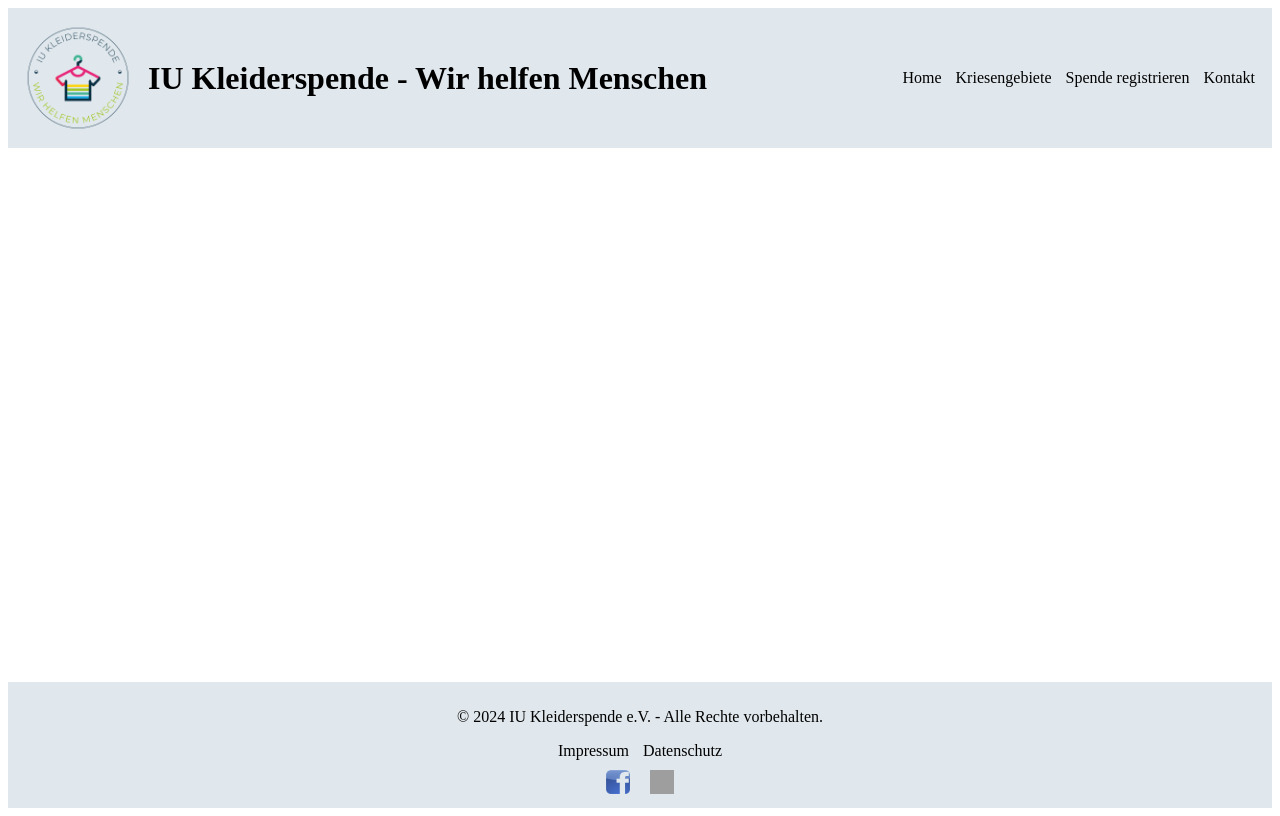
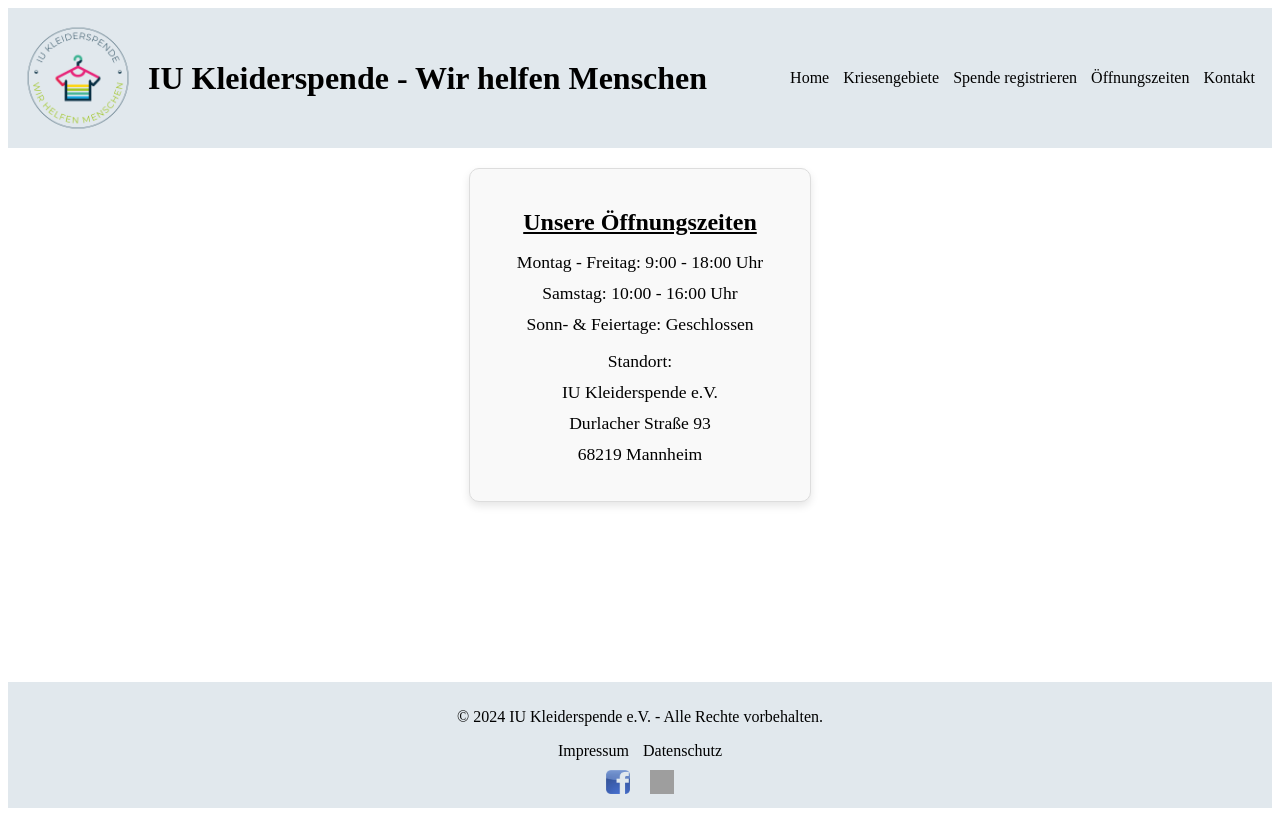
Before and after one commit to Yupi7/kleiderspende, a Vue app: page /oeffnungszeiten in a window 1280 px wide. Built offline with nearby package versions, Linux system fonts and the light colour scheme; grey boxes are pictures that could not be loaded.

Commit message:
öffnungszeiten und optimierung

```diff
--- a/src/components/DonationForm.vue
+++ b/src/components/DonationForm.vue
@@ -27,7 +27,7 @@ export default {
 
 <template>
   <div class="donation-form">
-    <h2>Kleiderspende registrieren</h2>
+    <h2><u>Kleiderspende registrieren</u></h2>
     <form @submit.prevent="submitForm">
       <label>
         Übergabeoption:
--- a/src/components/Header.vue
+++ b/src/components/Header.vue
@@ -15,6 +15,7 @@ export default {
         <li><router-link to="/">Home</router-link></li>
         <li><router-link to="/kriesengebiete">Kriesengebiete</router-link></li>
         <li><router-link to="/spende">Spende registrieren</router-link></li>
+        <li><router-link to="/oeffnungszeiten">Öffnungszeiten</router-link></li>
         <li><router-link to="/kontakt">Kontakt</router-link></li>
       </ul>
     </nav>
--- a/src/components/Home.vue
+++ b/src/components/Home.vue
@@ -6,7 +6,7 @@ export default {
 
 <template>
   <div class="home">
-    <h2>Willkommen bei der IU Kleiderspende</h2>
+    <h2><u>Willkommen bei der IU Kleiderspende</u></h2>
     <p>
       Wir haben es uns zur Aufgabe gemacht, Menschen in Not zu helfen.
       Sie können nun ein Teil davon werden!
--- a/src/router/index.js
+++ b/src/router/index.js
@@ -5,6 +5,7 @@ import Contact from '../views/Contact.vue';
 import Areas from '../views/Areas.vue';
 import Impressum from '../views/Impressum.vue'
 import Datenschutz from '../views/Datenschutz.vue'
+import BusinessHours from '../views/BusinessHours.vue'
 
 const routes = [
   {
@@ -36,6 +37,11 @@ const routes = [
     path: '/datenschutz',
     name: 'Datenschutz',
     component: Datenschutz
+  },
+  {
+    path: '/oeffnungszeiten',
+    name: 'Öffnungszeiten',
+    component: BusinessHours
   }
 ];
 
--- a/src/views/Areas.vue
+++ b/src/views/Areas.vue
@@ -5,8 +5,8 @@ export default {
 </script>
 
 <template>
-  <div class="areas">
-    <h2>Gebiete die wir unterstützen</h2>
+  <div class="areas-box">
+    <h2><u>Gebiete die wir unterstützen</u></h2>
     <h3>
       Nordafrika:
     </h3>
@@ -59,9 +59,14 @@ export default {
 </template>
 
 <style>
-.areas {
+.areas-box {
+   background-color: #f9f9f9;
+  border: 1px solid #ddd;
+  border-radius: 10px;
+  padding: 20px;
+  box-shadow: 0 4px 8px rgba(0, 0, 0, 0.1);
+  width: 500px;
   text-align: center;
-  padding: 20px;
 }
 
 .areas h2 {
--- /dev/null
+++ b/src/views/BusinessHours.vue
@@ -0,0 +1,49 @@
+<script>
+export default {
+  name: 'BusinessHours'
+}
+</script>
+
+<template>
+    <div class="business-hours-box">
+        <h2><u>Unsere Öffnungszeiten</u></h2>
+        <ul>
+            <li>Montag - Freitag: 9:00 - 18:00 Uhr</li>
+            <li>Samstag: 10:00 - 16:00 Uhr</li>
+            <li>Sonn- & Feiertage: Geschlossen<br /></li>
+        </ul>
+        <ul>
+            <li>Standort:</li>
+            <li>IU Kleiderspende e.V.</li>
+            <li>Durlacher Straße 93</li>
+            <li>68219 Mannheim</li>
+        </ul>
+    </div>
+</template>
+
+<style>
+.business-hours-box {
+  background-color: #f9f9f9;
+  border: 1px solid #ddd;
+  border-radius: 10px;
+  padding: 20px;
+  box-shadow: 0 4px 8px rgba(0, 0, 0, 0.1);
+  width: 300px;
+  text-align: center;
+}
+
+.business-hours-box h2 {
+  margin-bottom: 15px;
+  font-size: 1.5em;
+}
+
+.business-hours-box ul {
+  list-style: none;
+  padding: 0;
+}
+
+.business-hours-box li {
+  margin: 10px 0;
+  font-size: 1.1em;
+}
+</style>
--- a/src/views/Contact.vue
+++ b/src/views/Contact.vue
@@ -26,7 +26,7 @@ export default {
 
 <template>
   <div class="contact-form">
-    <h2>Kontaktieren Sie uns</h2>
+    <h2><u>Kontaktieren Sie uns</u></h2>
     <form @submit.prevent="submitForm">
       <div class="form-group">
         <label for="name">Name</label>
@@ -54,9 +54,10 @@ export default {
 
 <style scoped>
 .contact-form {
-  max-width: 600px;
+  background-color: #f9f9f9;
+  max-width: 300px;
   margin: 0 auto;
-  padding: 70px;
+  padding: 40px;
   border: 1px solid #ddd;
   border-radius: 10px;
 }
--- a/src/views/Datenschutz.vue
+++ b/src/views/Datenschutz.vue
@@ -6,7 +6,7 @@ export default {
 
 <template>
   <div class="datenschutz">
-    <h1>Datenschutzerklärung</h1>
+    <h1><u>Datenschutzerklärung</u></h1>
 
     <h2>I. Informationen über die Verarbeitung Ihrer Daten gemäß Art. 13 der Datenschutz-Grundverordnung (DS-GVO)</h2>
 
--- a/src/views/Impressum.vue
+++ b/src/views/Impressum.vue
@@ -6,7 +6,7 @@ export default {
 
 <template>
   <div class="impressum">
-    <h1>Impressum</h1>
+    <h1><u>Impressum</u></h1>
 
     <p><strong>Verein:</strong> IU Kleiderspende e.V.</p>
 
```
